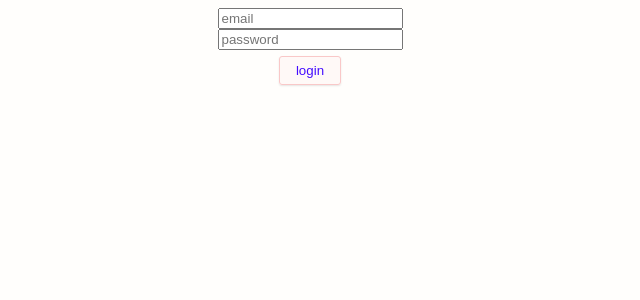
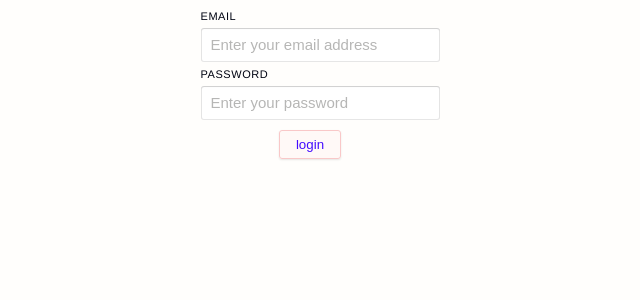
Before and after one commit to tjohnson1106/apollo-typescript-server-basic-ui, a React (Create React App) app: page /login in a window 1280 px wide. Shown: the top 300 px of the page, without its empty margins (330-970 px from the left). Built offline with nearby package versions, Linux system fonts and the light colour scheme.

Commit message:
created input stylings

```diff
--- a/src/index.tsx
+++ b/src/index.tsx
@@ -16,6 +16,9 @@ const GlobalStyle = createGlobalStyle`
 body {
   background-color: #FFFEFC
 }
+*:focus {
+  outline: 0;
+}
 `;
 
 ReactDOM.render(
--- a/src/modules/user/LoginView.tsx
+++ b/src/modules/user/LoginView.tsx
@@ -6,9 +6,8 @@ import { LoginMutation, LoginMutationVariables } from "../../schemaTypes";
 import { RouteComponentProps } from "react-router-dom";
 import { meQuery } from "../../graphql/queries/me";
 import { userFragment } from "../../graphql/fragments/userFragment";
-import { RedButton } from "src/ui/BlueButton";
-
-// TODO implement types with apollo-cli
+import { BlueButton } from "../../ui/BlueButton";
+import { Input } from "../../ui/Input";
 
 const loginMutation = gql`
   mutation LoginMutation($email: String!, $password: String!) {
@@ -59,25 +58,27 @@ export class LoginView extends PureComponent<RouteComponentProps<{}>> {
             }}
           >
             <div>
-              <input
+              <Input
+                label="EMAIL"
                 type="text"
                 name="email"
-                placeholder="email"
+                placeholder="Enter your email address"
                 value={email}
                 onChange={this.handleChange}
               />
             </div>
             <div>
-              <input
+              <Input
+                label="PASSWORD"
                 type="password"
                 name="password"
-                placeholder="password"
+                placeholder="Enter your password"
                 value={password}
                 onChange={this.handleChange}
               />
             </div>
             <div>
-              <RedButton
+              <BlueButton
                 onClick={async () => {
                   // optional reset store
                   client.resetStore();
@@ -89,7 +90,7 @@ export class LoginView extends PureComponent<RouteComponentProps<{}>> {
                 }}
               >
                 login
-              </RedButton>
+              </BlueButton>
             </div>
           </div>
         )}
--- a/src/ui/BlueButton.tsx
+++ b/src/ui/BlueButton.tsx
@@ -1,6 +1,6 @@
 import styled from "styled-components";
 
-export const RedButton = styled("button")`
+export const BlueButton = styled("button")`
   align-items: center;
   user-select: none;
   display: inline-flex;
--- a/src/ui/Input.tsx
+++ b/src/ui/Input.tsx
@@ -1,19 +1,66 @@
 import * as React from "react";
 import PureComponent = React.PureComponent;
+import styled from "styled-components";
 
-interface Props {
+interface Props
+  extends React.DetailedHTMLProps<
+      React.InputHTMLAttributes<HTMLInputElement>,
+      HTMLInputElement
+    > {
   label: string;
 }
 
+const Label = styled("div")`
+  font-size: 11px;
+  line-height: 16px;
+  font-family: Helvetica, sans-serif, Arial;
+  text-transform: uppercase;
+  letter-spacing: 0.05em;
+  color: #000412;
+  font-weight: 450;
+`;
+
+const InputContainer = styled("div")`
+  display: flex;
+  align-items: center;
+  width: 100%;
+  font-size: 15px;
+  line-height: 26px;
+  padding: 4px 10px;
+  border-radius: 3px;
+  box-shadow: rgba(15, 15, 15, 0.1) 0px 0px 0px 1px inset,
+    rgba(15, 15, 15, 0.1) 0px 1px 1px inset;
+  background: rgb(255, 255, 255);
+  cursor: text;
+  margin-top: 4px;
+  margin-bottom: 4px;
+`;
+
+const InputWithoutBorder = styled("input")`
+  font-size: inherit;
+  line-height: inherit;
+  border: none;
+  background: none;
+  width: 100%;
+  display: block;
+  resize: none;
+  padding: 0px;
+  &::placeholder {
+    color: #b6b6b5;
+    opacity: 1;
+    font-weight: 200;
+  }
+`;
+
 export class Input extends PureComponent<Props> {
   render() {
-    const { label } = this.props;
+    const { label, ...inputProps } = this.props;
     return (
       <div>
-        <div>{label}</div>
-        <div>
-          <input />
-        </div>
+        <Label>{label}</Label>
+        <InputContainer>
+          <InputWithoutBorder {...inputProps as any} />
+        </InputContainer>
       </div>
     );
   }
```
